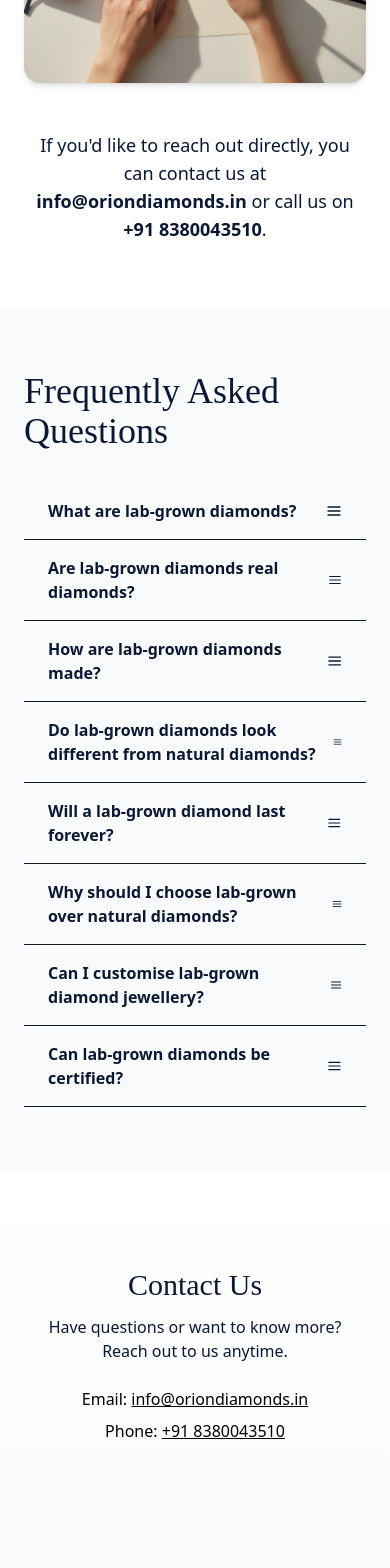
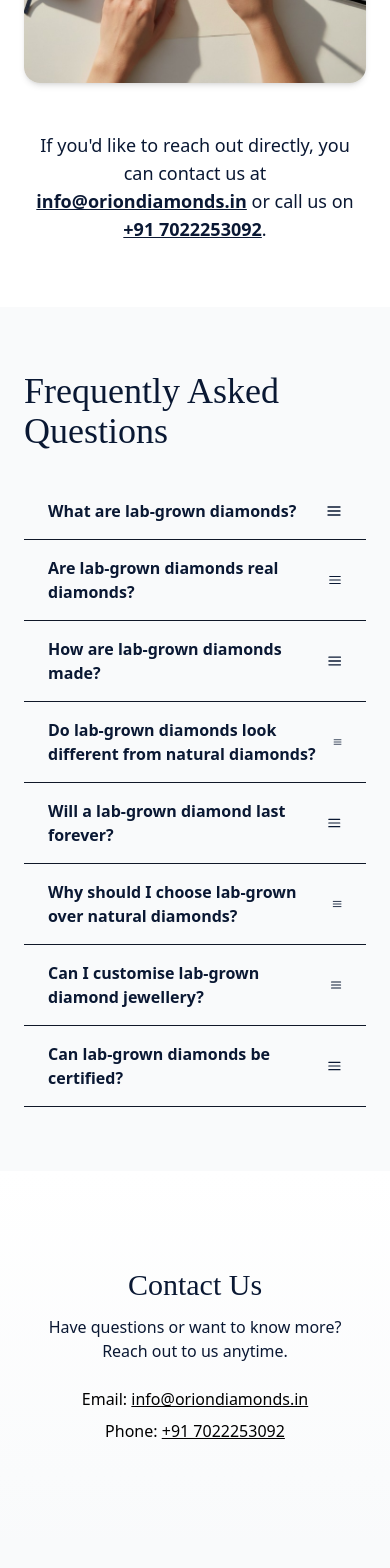
Before and after one commit to neuralpulse/oriondiamonds, a Next.js app: page / in a window 390 px wide. Shown: the part 7400-8968 px from the top of the page. Built offline with nearby package versions, Linux system fonts and the light colour scheme; no server answers; a web font is replaced by a local one.

Commit message:
Updated mobile numbers

```diff
--- a/src/app/layout.jsx
+++ b/src/app/layout.jsx
@@ -23,7 +23,7 @@ export default function RootLayout({ children }) {
 
         <Providers>{children}</Providers>
         <a
-          href="https://wa.me/918380043510?text=Hi%20there!%20I%20need%20some%20help%20with%20a%20product%20on%20your%20website."
+          href="https://wa.me/917022253092?text=Hi%20there!%20I%20need%20some%20help%20with%20a%20product%20on%20your%20website."
           target="_blank"
           rel="noopener noreferrer"
           className="fixed bottom-4 md:bottom-6 right-4 flex items-center justify-center gap-1 bg-[#064f46] text-white px-4 py-2 md:px-5 md:py-3 lg:px-5 lg:py-3 rounded-full text-lg font-semibold shadow-lg hover:bg-green-600 hover:scale-105 transition-all duration-300"
--- a/src/app/page.jsx
+++ b/src/app/page.jsx
@@ -564,8 +564,19 @@ export default function Landing() {
           <div className="text-center mt-12 text-[#0a1833]">
             <p className="text-lg">
               If you'd like to reach out directly, you can contact us at{" "}
-              <strong>info@oriondiamonds.in</strong> or call us on{" "}
-              <strong>+91 8380043510</strong>.
+              <strong>
+                <a href="mailto:info@oriondiamonds.in" className="underline">
+                  info@oriondiamonds.in
+                </a>
+              </strong>{" "}
+              or call us on{" "}
+              <strong>
+                {" "}
+                <a href="tel:+917022253092" className="underline">
+                  +91 7022253092
+                </a>
+              </strong>
+              .
             </p>
           </div>
         </div>
--- a/src/components/Footer.jsx
+++ b/src/components/Footer.jsx
@@ -14,14 +14,14 @@ export function Footer() {
           <div className="mt-6 flex flex-col gap-2">
             <span>
               Email:{" "}
-              <a href="mailto:orionmail@example.com" className="underline">
+              <a href="mailto:info@oriondiamonds.in" className="underline">
                 info@oriondiamonds.in
               </a>
             </span>
             <span>
               Phone:{" "}
-              <a href="tel:+918380043510" className="underline">
-                +91 8380043510
+              <a href="tel:+917022253092" className="underline">
+                +91 7022253092
               </a>
             </span>
           </div>
```
